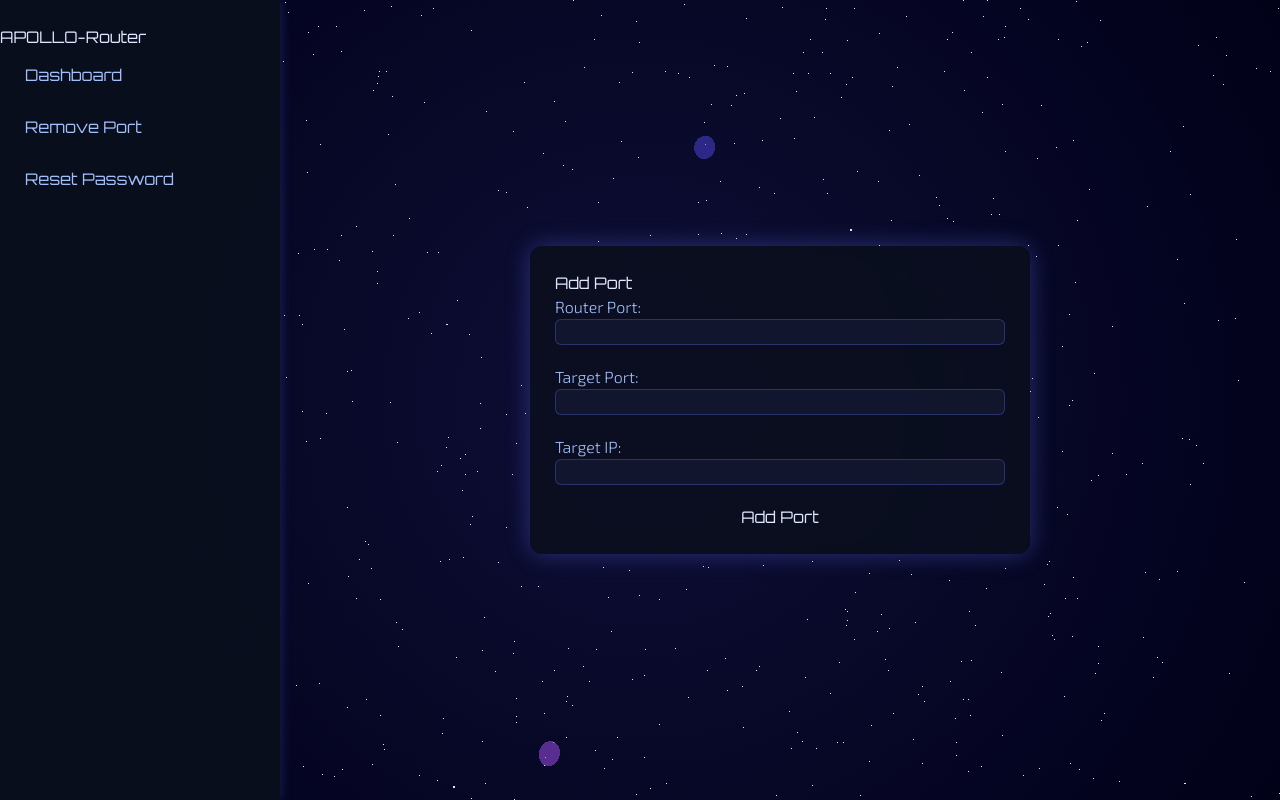
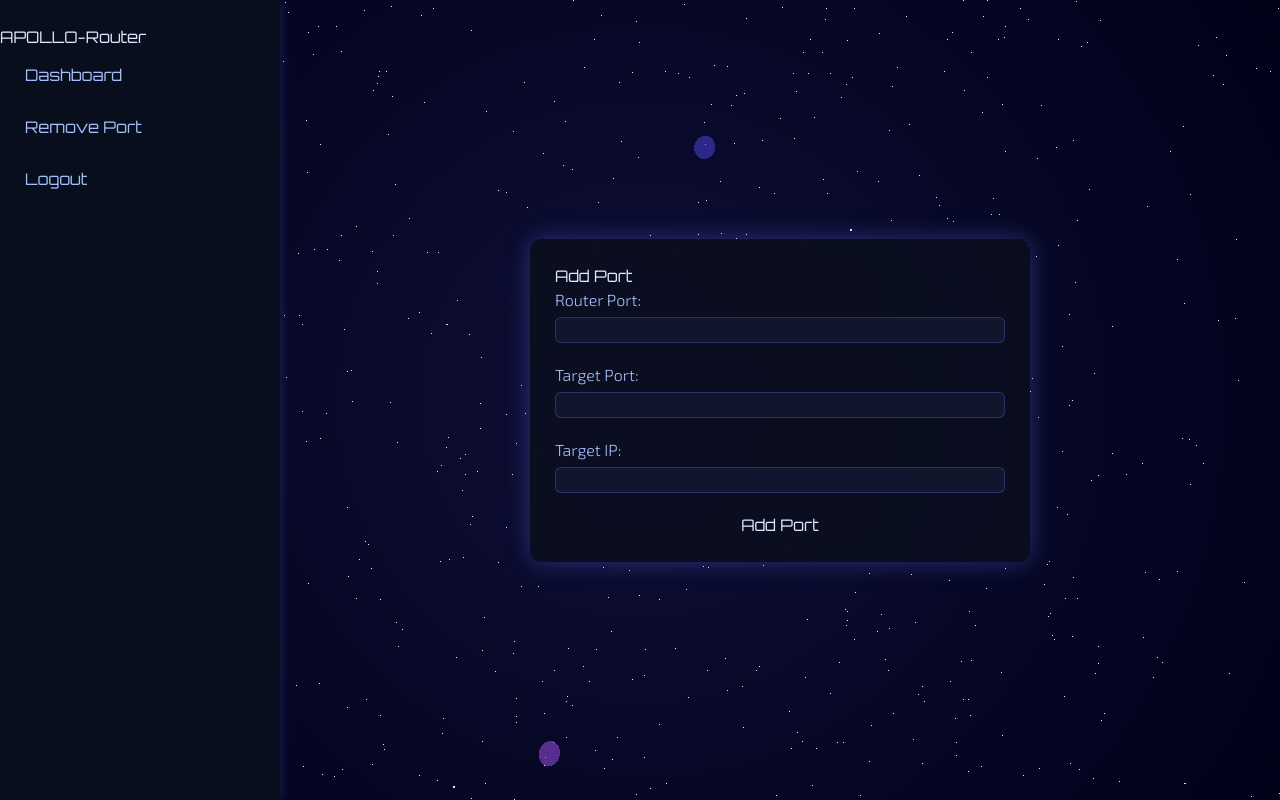
Before and after one commit to intelstriker21/Apollo-Router, a Flask app: page /add_port in a window 1280 px wide. Run offline with Flask 3, Linux system fonts and the light colour scheme; the visitor is signed in with stand-in values (Sample User, id 1); some libraries are stand-ins or nearby versions.

Commit message:
Update add_port.html

```diff
--- a/service/templates/add_port.html
+++ b/service/templates/add_port.html
@@ -85,7 +85,7 @@
             display: block;
             font-size: 16px;
             color: #a3bffa;
-            margin/bottom: 5px;
+            margin-bottom: 5px;
             font-family: 'Exo 2', sans-serif;
         }
         input {
@@ -200,7 +200,7 @@
         <h2>APOLLO-Router</h2>
         <a href="/dashboard">Dashboard</a>
         <a href="/remove_port">Remove Port</a>
-        <a href="/reset_password">Reset Password</a>
+        <a href="/logout">Logout</a>
     </div>
     <div class="content">
         <div class="form-container">
@@ -238,7 +238,6 @@
         const renderer = new THREE.WebGLRenderer({ canvas: document.getElementById('starField'), alpha: true });
         renderer.setSize(window.innerWidth, window.innerHeight);
         camera.position.z = 100;
-
         const starGeometry = new THREE.BufferGeometry();
         const starMaterial = new THREE.PointsMaterial({
             color: 0xffffff,
@@ -256,7 +255,6 @@
         starGeometry.setAttribute('position', new THREE.BufferAttribute(stars, 3));
         const starField = new THREE.Points(starGeometry, starMaterial);
         scene.add(starField);
-
         // Add orbiting planets
         const planetGeometry = new THREE.SphereGeometry(2, 32, 32);
         const planetMaterial1 = new THREE.MeshBasicMaterial({ color: 0x4f46e5, transparent: true, opacity: 0.5 });
@@ -264,7 +262,6 @@
         const planet1 = new THREE.Mesh(planetGeometry, planetMaterial1);
         const planet2 = new THREE.Mesh(planetGeometry, planetMaterial2);
         scene.add(planet1, planet2);
-
         function animate() {
             requestAnimationFrame(animate);
             const time = performance.now() * 0.0002;
@@ -274,13 +271,11 @@
             renderer.render(scene, camera);
         }
         animate();
-
         window.addEventListener('resize', () => {
             renderer.setSize(window.innerWidth, window.innerHeight);
             camera.aspect = window.innerWidth / window.innerHeight;
             camera.updateProjectionMatrix();
         });
-
         // Optimized Parallax Effect with Debouncing
         let lastX = 0;
         let animationFrameId = null;
```
